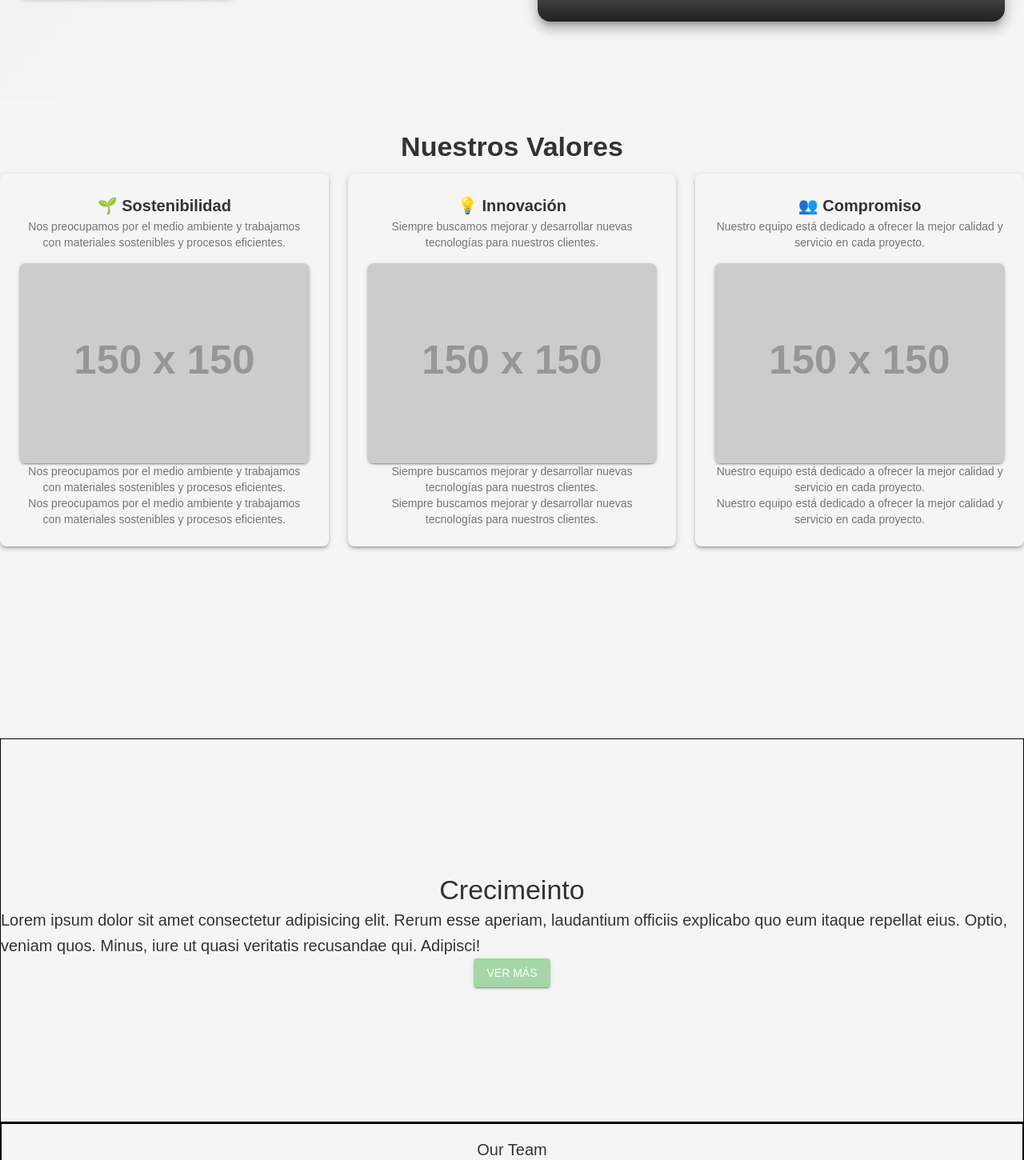
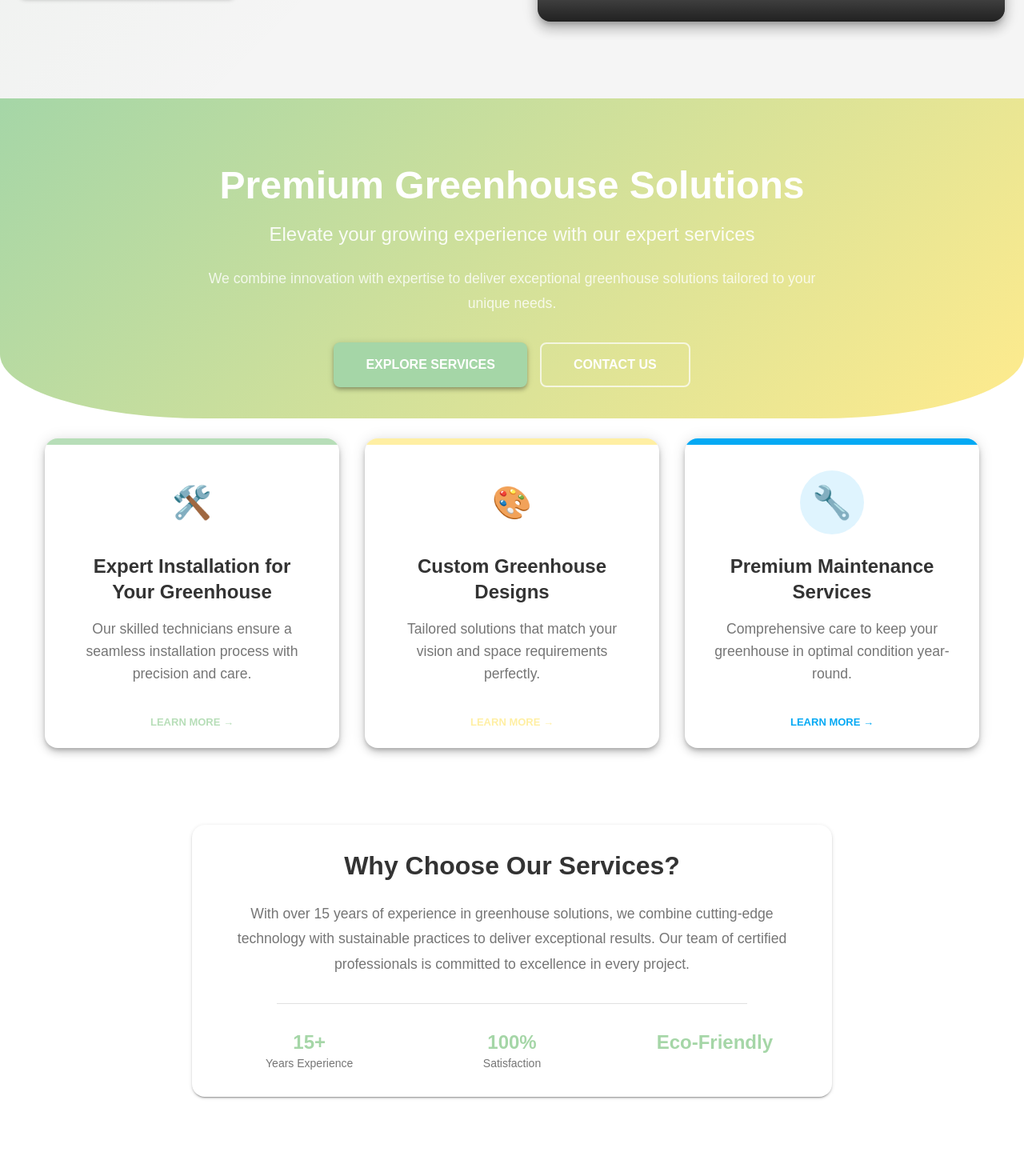
Before and after one commit to Javiermartin12/Front-Serresfilm, a Next.js app: page /about in a window 1280 px wide. Shown: the part 569-2019 px from the top of the page at 80% size. Built offline with nearby package versions, Linux system fonts and the light colour scheme; grey boxes are pictures that could not be loaded.

Commit message:
Created new structure

```diff
--- a/src/components/MeetUs/CompanyValues.tsx
+++ b/src/components/MeetUs/CompanyValues.tsx
@@ -1,82 +1,393 @@
-import { Box, Typography, Grid } from "@mui/material";
+import {
+  Box,
+  Typography,
+  Button,
+  Card,
+  CardContent,
+  Divider,
+  useTheme,
+  Stack,
+  Container,
+} from "@mui/material";
 import React from "react";
+import { motion } from "framer-motion";
 
-const values = [
+function ServicesWarehouse() {
+  const theme = useTheme();
+
+  const services = [
     {
-    icon: "🌱",
-    title: "Sostenibilidad",
+      title: "Expert Installation for Your Greenhouse",
       description:
-      "Nos preocupamos por el medio ambiente y trabajamos con materiales sostenibles y procesos eficientes.",
-    image: "https://via.placeholder.com/150", // URL de la imagen temporal
+        "Our skilled technicians ensure a seamless installation process with precision and care.",
+      icon: "🛠️",
+      color: theme.palette.primary.light,
     },
     {
-    icon: "💡",
-    title: "Innovación",
+      title: "Custom Greenhouse Designs",
       description:
-      "Siempre buscamos mejorar y desarrollar nuevas tecnologías para nuestros clientes.",
-    image: "https://via.placeholder.com/150",
+        "Tailored solutions that match your vision and space requirements perfectly.",
+      icon: "🎨",
+      color: theme.palette.secondary.light,
     },
     {
-    icon: "👥",
-    title: "Compromiso",
+      title: "Premium Maintenance Services",
       description:
-      "Nuestro equipo está dedicado a ofrecer la mejor calidad y servicio en cada proyecto.",
-    image: "https://via.placeholder.com/150",
+        "Comprehensive care to keep your greenhouse in optimal condition year-round.",
+      icon: "🔧",
+      color: theme.palette.info.light,
     },
   ];
 
-const CompanyValues = () => {
+  // Animation variants
+  const containerVariants = {
+    hidden: { opacity: 0 },
+    visible: {
+      opacity: 1,
+      transition: {
+        staggerChildren: 0.1,
+      },
+    },
+  };
+
+  const itemVariants = {
+    hidden: { y: 20, opacity: 0 },
+    visible: {
+      y: 0,
+      opacity: 1,
+      transition: {
+        duration: 0.6,
+      },
+    },
+  };
+
   return (
-    <Box sx={{ textAlign: "center", minHeight: "100vh", py: 5 }}>
-      <Typography variant="h4" fontWeight="bold" gutterBottom>
-        Nuestros Valores
-      </Typography>
-      <Grid container spacing={3} justifyContent="center" alignItems="stretch">
-        {values.map((value, index) => (
-          <Grid item xs={12} sm={6} md={4} key={index}>
     <Box
       sx={{
-                p: 3,
+        width: "100%",
+        py: { xs: 6, md: 10 },
+        px: { xs: 2, sm: 4 },
+        backgroundColor: "background.paper",
+        position: "relative",
+        overflow: "hidden",
+        "&::before": {
+          content: '""',
+          position: "absolute",
+          top: 0,
+          left: 0,
+          right: 0,
+          height: "400px",
+          background: `linear-gradient(135deg, ${theme.palette.primary.main} 0%, ${theme.palette.secondary.main} 100%)`,
+          zIndex: 0,
+          borderRadius: "0 0 20% 20%",
+          [theme.breakpoints.down("md")]: {
+            height: "300px",
+            borderRadius: "0 0 15% 15%",
+          },
+        },
+      }}
+    >
+      <Container maxWidth="xl">
+        {/* Header Section */}
+        <Box
+          component={motion.div}
+          initial="hidden"
+          whileInView="visible"
+          variants={containerVariants}
+          viewport={{ once: true, margin: "-100px" }}
+          sx={{
+            position: "relative",
+            zIndex: 1,
+            maxWidth: "800px",
+            mx: "auto",
+            textAlign: "center",
+            mb: { xs: 6, md: 8 },
+            px: { xs: 0, sm: 2 },
+          }}
+        >
+          <Typography
+            component={motion.div}
+            variants={itemVariants}
+            variant="h2"
+            fontWeight="bold"
+            sx={{
+              fontSize: { xs: "2rem", sm: "2.5rem", md: "3rem" },
+              color: "common.white",
+              mb: 2,
+              lineHeight: 1.2,
+            }}
+          >
+            Premium Greenhouse Solutions
+          </Typography>
+          <Typography
+            component={motion.div}
+            variants={itemVariants}
+            variant="h5"
+            sx={{
+              fontSize: { xs: "1.25rem", md: "1.5rem" },
+              color: "rgba(255,255,255,0.9)",
+              mb: 3,
+            }}
+          >
+            Elevate your growing experience with our expert services
+          </Typography>
+          <Typography
+            component={motion.div}
+            variants={itemVariants}
+            variant="body1"
+            sx={{
+              fontSize: { xs: "1rem", md: "1.1rem" },
+              lineHeight: 1.8,
+              color: "rgba(255,255,255,0.8)",
+              mb: 4,
+            }}
+          >
+            We combine innovation with expertise to deliver exceptional
+            greenhouse solutions tailored to your unique needs.
+          </Typography>
+
+          {/* CTA Buttons */}
+          <Stack
+            component={motion.div}
+            variants={itemVariants}
+            direction={{ xs: "column", sm: "row" }}
+            spacing={2}
+            justifyContent="center"
+          >
+            <Button
+              variant="contained"
+              size="large"
+              sx={{
+                px: 5,
+                py: 1.5,
+                fontSize: "1rem",
+                fontWeight: 600,
                 borderRadius: 2,
-                boxShadow: 3,
+                boxShadow: theme.shadows[4],
+                "&:hover": {
+                  boxShadow: theme.shadows[8],
+                  transform: "translateY(-2px)",
+                },
+                transition: "all 0.3s ease",
+              }}
+            >
+              Explore Services
+            </Button>
+            <Button
+              variant="outlined"
+              size="large"
+              sx={{
+                px: 5,
+                py: 1.5,
+                fontSize: "1rem",
+                fontWeight: 600,
+                borderRadius: 2,
+                borderWidth: 2,
+                color: "common.white",
+                borderColor: "rgba(255,255,255,0.7)",
+                "&:hover": {
+                  borderColor: "common.white",
+                  backgroundColor: "rgba(255,255,255,0.1)",
+                },
+                transition: "all 0.3s ease",
+              }}
+            >
+              Contact Us
+            </Button>
+          </Stack>
+        </Box>
+
+        {/* Services Grid */}
+        <Box
+          component={motion.div}
+          initial="hidden"
+          whileInView="visible"
+          variants={containerVariants}
+          viewport={{ once: true, margin: "-100px" }}
+          sx={{
+            position: "relative",
+            zIndex: 1,
+            display: "grid",
+            gridTemplateColumns: {
+              xs: "1fr",
+              sm: "repeat(2, 1fr)",
+              md: "repeat(3, 1fr)",
+            },
+            gap: { xs: 3, md: 4 },
+            mt: { xs: 4, md: 6 },
+            maxWidth: "1400px",
+            mx: "auto",
+          }}
+        >
+          {services.map((service, index) => (
+            <Card
+              key={index}
+              component={motion.div}
+              variants={itemVariants}
+              sx={{
                 height: "100%",
+                borderRadius: 4,
+                overflow: "hidden",
+                boxShadow: theme.shadows[6],
+                transition: "all 0.4s cubic-bezier(0.16, 1, 0.3, 1)",
+                "&:hover": {
+                  transform: "translateY(-10px)",
+                  boxShadow: theme.shadows[12],
+                },
+                border: "none",
+                background: theme.palette.background.paper,
+              }}
+            >
+              <Box
+                sx={{
+                  height: "8px",
+                  width: "100%",
+                  background: service.color,
+                }}
+              />
+              <CardContent
+                sx={{
+                  p: { xs: 3, md: 4 },
                   display: "flex",
                   flexDirection: "column",
                   alignItems: "center",
+                  textAlign: "center",
+                  height: "100%",
                 }}
               >
-              <Typography variant="h6" fontWeight="bold">
-                {value.icon} {value.title}
-              </Typography>
-              <Typography variant="body2" color="text.secondary">
-                {value.description}
-              </Typography>
-
-              {/* Caja de imagen */}
                 <Box
                   sx={{
-                  mt: 2,
-                  width: "100%",
-                  height: 250,
-                  borderRadius: 2,
-                  backgroundImage: `url(${value.image})`,
-                  backgroundSize: "cover",
-                  backgroundPosition: "center",
-                  boxShadow: 2,
+                    width: 80,
+                    height: 80,
+                    display: "flex",
+                    alignItems: "center",
+                    justifyContent: "center",
+                    backgroundColor: `${service.color}20`,
+                    borderRadius: "50%",
+                    mb: 3,
+                    fontSize: "2.5rem",
                   }}
-              />
-              <Typography variant="body2" color="text.secondary">
-                {value.description}
+                >
+                  {service.icon}
+                </Box>
+                <Typography
+                  variant="h5"
+                  component="h3"
+                  fontWeight="bold"
+                  sx={{
+                    fontSize: { xs: "1.3rem", md: "1.5rem" },
+                    mb: 2,
+                    color: "text.primary",
+                  }}
+                >
+                  {service.title}
                 </Typography>
-              <Typography variant="body2" color="text.secondary">
-                {value.description}
+                <Typography
+                  variant="body1"
+                  sx={{
+                    fontSize: { xs: "1rem", md: "1.1rem" },
+                    color: "text.secondary",
+                    mb: 3,
+                  }}
+                >
+                  {service.description}
+                </Typography>
+                <Button
+                  variant="text"
+                  size="small"
+                  sx={{
+                    mt: "auto",
+                    fontWeight: 600,
+                    color: service.color,
+                    "&:hover": {
+                      backgroundColor: `${service.color}10`,
+                    },
+                  }}
+                >
+                  Learn more →
+                </Button>
+              </CardContent>
+            </Card>
+          ))}
+        </Box>
+
+        {/* Additional Content Section */}
+        <Box
+          component={motion.div}
+          initial={{ opacity: 0, y: 40 }}
+          whileInView={{ opacity: 1, y: 0 }}
+          transition={{ duration: 0.6 }}
+          viewport={{ once: true }}
+          sx={{
+            position: "relative",
+            zIndex: 1,
+            maxWidth: "800px",
+            mx: "auto",
+            textAlign: "center",
+            mt: { xs: 8, md: 12 },
+            mb: { xs: 2, md: 0 },
+            px: { xs: 0, sm: 2 },
+            backgroundColor: "background.paper",
+            p: { xs: 3, md: 4 },
+            borderRadius: 4,
+            boxShadow: theme.shadows[2],
+          }}
+        >
+          <Typography
+            variant="h4"
+            component="h4"
+            fontWeight="bold"
+            sx={{
+              fontSize: { xs: "1.5rem", md: "2rem" },
+              mb: 3,
+              color: "text.primary",
+            }}
+          >
+            Why Choose Our Services?
+          </Typography>
+          <Typography
+            variant="body1"
+            sx={{
+              fontSize: { xs: "1rem", md: "1.1rem" },
+              lineHeight: 1.8,
+              color: "text.secondary",
+              mb: 4,
+            }}
+          >
+            With over 15 years of experience in greenhouse solutions, we combine
+            cutting-edge technology with sustainable practices to deliver
+            exceptional results. Our team of certified professionals is
+            committed to excellence in every project.
+          </Typography>
+          <Divider sx={{ my: 3, mx: "auto", width: "80%" }} />
+          <Box
+            sx={{
+              display: "grid",
+              gridTemplateColumns: { xs: "1fr", sm: "repeat(3, 1fr)" },
+              gap: 3,
+              mt: 4,
+            }}
+          >
+            {["15+ Years Experience", "100% Satisfaction", "Eco-Friendly"].map(
+              (item, i) => (
+                <Box key={i} sx={{ textAlign: "center" }}>
+                  <Typography
+                    variant="h5"
+                    sx={{ fontWeight: 700, color: theme.palette.primary.main }}
+                  >
+                    {item.split(" ")[0]}
+                  </Typography>
+                  <Typography variant="body2" sx={{ color: "text.secondary" }}>
+                    {item.split(" ").slice(1).join(" ")}
                   </Typography>
                 </Box>
-          </Grid>
-        ))}
-      </Grid>
+              )
+            )}
+          </Box>
+        </Box>
+      </Container>
     </Box>
   );
-};
+}
 
-export default CompanyValues;
+export default ServicesWarehouse;
```
Lines whose indentation alone changed are shown as unchanged.
